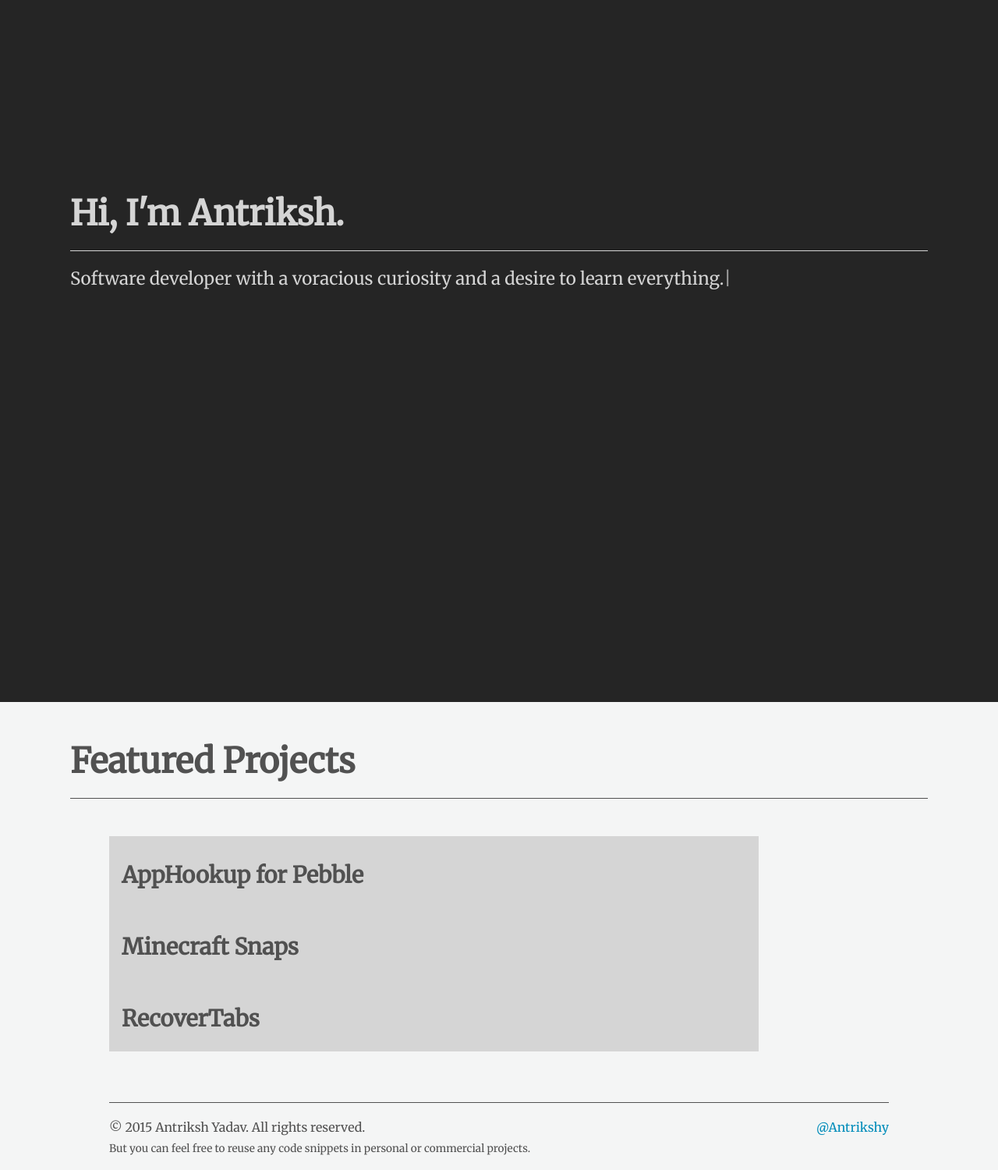
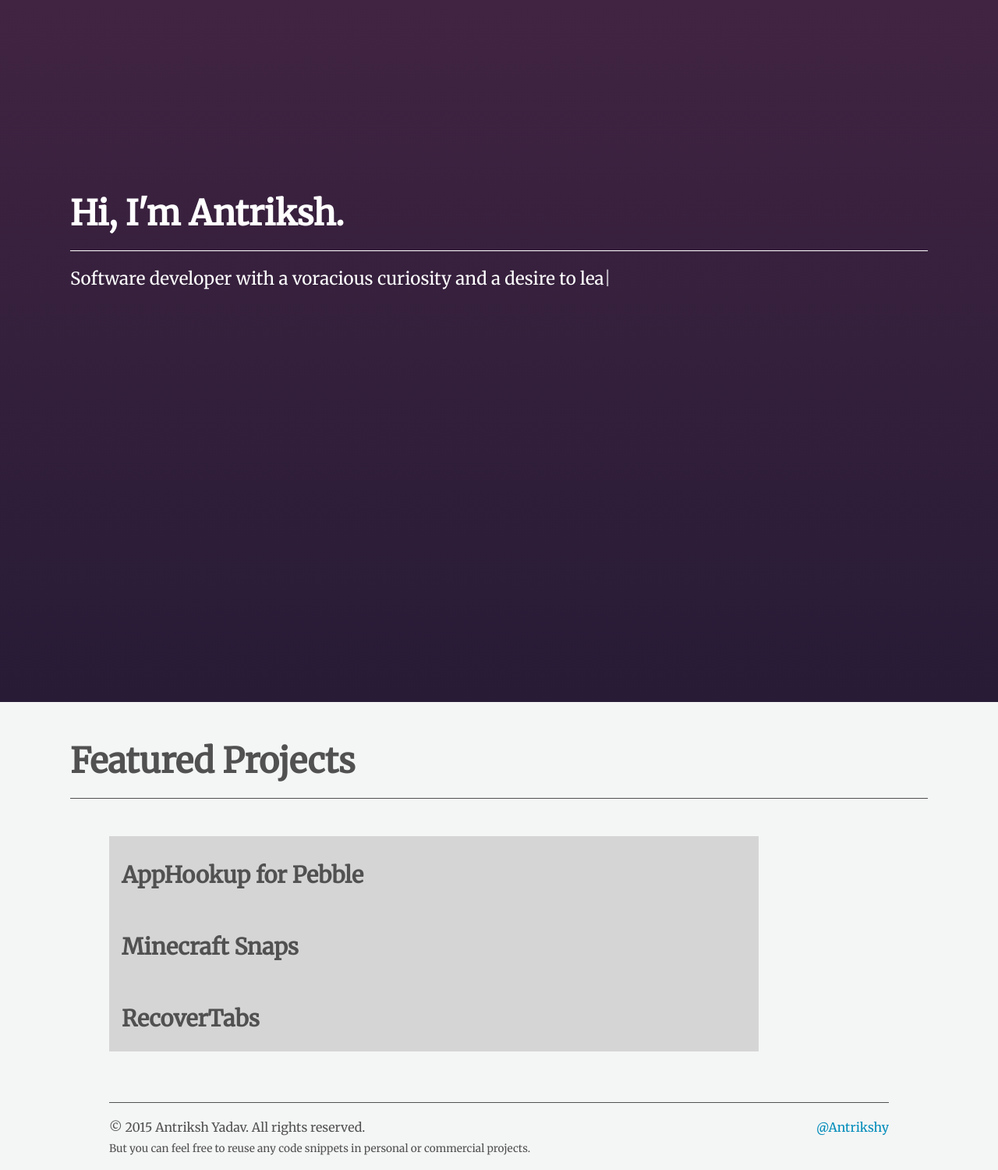
Before and after one commit to Antrikshy/antrikshy.github.io, a Jekyll site: the page built from index.html, in a window 1280 px wide. Shown: the whole page at 78% size. Built offline with Jekyll 4.4.1, drawn with Linux system fonts in a browser that asks for light colours; Markdown is read by kramdown in place of the engine named in the settings.

Commit message:
Some refinements, intro color change

```diff
--- a/index.html
+++ b/index.html
@@ -10,10 +10,8 @@ title: Home
     <span class="intro-text intro-text-1"></span><br/><br class="hide-for-large-up"/>
     <span class="intro-text intro-text-2"></span><br/><br class="hide-for-large-up"/>
     <span class="intro-text intro-text-3"></span><br/><br class="hide-for-large-up"/>
-  </div>
-  <div class="row scroll-prompter show-for-large-up">
-    <div class="small-1 small-push-6 columns">
-      <a href="#"><i class="fa fa-chevron-down"></i></a>
+    <div class="row scroll-prompter-row show-for-large-up">
+      <a href="#" class="scroll-prompter"><i class="fa fa-chevron-down"></i></a>
     </div>
   </div>
 </section>
--- a/public/css/personal.scss
+++ b/public/css/personal.scss
@@ -5,8 +5,13 @@ $main-font: "Merriweather", serif;
 
 $main-color: #515151;
 $main-back-color: #f4f5f5;
-$site-intro-color: #d5d5d5;
-$site-intro-back-color: #252525;
+$site-intro-color: #fff;
+// $site-intro-back-fromColor: #A058A1;
+// $site-intro-back-toColor: #614385;
+// $site-intro-back-fromColor: #5B335C;
+// $site-intro-back-toColor: #45305F;
+$site-intro-back-fromColor: #271B36;
+$site-intro-back-toColor: #412442;
 
 @mixin keyframes($name) {
   @-webkit-keyframes #{$name} { @content; }
@@ -16,12 +21,23 @@ $site-intro-back-color: #252525;
   @keyframes #{$name} { @content; }
 }
 
-@mixin animation($str) {
-  -webkit-animation: #{$str};
-  -moz-animation: #{$str};
-  -ms-animation: #{$str};
-  -o-animation: #{$str};
-  animation: #{$str};
+@mixin animation($name) {
+  -webkit-animation: #{$name};
+  -moz-animation: #{$name};
+  -ms-animation: #{$name};
+  -o-animation: #{$name};
+  animation: #{$name};
+}
+
+@mixin linear-gradient($fromColor, $toColor) {
+  background-color: $toColor; /* Fallback Color */
+  background-image: -webkit-gradient(linear, left top, left bottom, from($fromColor), to($toColor)); /* Saf4+, Chrome */
+  background-image: -webkit-linear-gradient(top, $fromColor, $toColor); /* Chrome 10+, Saf5.1+, iOS 5+ */
+  background-image:    -moz-linear-gradient(top, $fromColor, $toColor); /* FF3.6 */
+  background-image:     -ms-linear-gradient(top, $fromColor, $toColor); /* IE10 */
+  background-image:      -o-linear-gradient(top, $fromColor, $toColor); /* Opera 11.10+ */
+  background-image:         linear-gradient(top, $fromColor, $toColor);
+  filter: progid:DXImageTransform.Microsoft.gradient(GradientType=0,StartColorStr='#{$fromColor}', EndColorStr='#{$toColor}');
 }
 
 html, body {
@@ -65,19 +81,15 @@ p {
   font-size: 1rem;
 }
 
-strong {
-  color: #303030;
-}
-
 small {
   font-size: 85%;
 }
 
 .site-intro {
   height: 100vh;
-  background-color: $site-intro-back-color;
   color: $site-intro-color;
   font-size: 1.4rem;
+  @include linear-gradient($site-intro-back-toColor, $site-intro-back-fromColor);
 
   hr {
     border-color: $site-intro-color;
@@ -87,13 +99,18 @@ small {
     padding: 27vmin 10vmin;
   }
 
-  .scroll-prompter a {
+  .scroll-prompter-row {
+    margin-top: 13rem;
+    text-align: center;
+    @include animation(arrowBounce 0.7s infinite);
+  }
+
+  .scroll-prompter {
     padding: 0;
     margin-left: -3vw;
     font-size: 2.2rem;
     z-index: 100;
     color: $site-intro-color;
-    @include animation(bounceOnce 0.7s infinite);
   }
 }
 
@@ -115,10 +132,10 @@ small {
 }
 
 /* Scroll prompter arrow bounce */
-@include keyframes(bounceOnce) {
-  0% { padding-bottom: 0; }
-  50% { padding-bottom: 10px; }
-  100% { padding-bottom: 0; }
+@include keyframes(arrowBounce) {
+  0% { margin-top: 13rem; }
+  50% { margin-top: 12rem; }
+  100% { margin-top: 13rem; }
 }
 
 /* Blinking typed.js cursor */
--- a/public/js/scripts.js
+++ b/public/js/scripts.js
@@ -1,12 +1,12 @@
 $(document).ready(function() {
     new FastClick(document.body);
 
-    $(".scroll-prompter a").hide();
+    $(".scroll-prompter").hide();
     $(".project-description").hide();
 
     $(".intro-greeting").hide().slideDown('slow', function() {
         $(".intro-text-1").typed({
-            strings: ["^1000Software developer with a voracious curiosity and a desire to learn everything.^1800"],
+            strings: ["^1500Software developer with a voracious curiosity and a desire to learn everything.^1800"],
             typeSpeed: 0,
             callback: function() {
                 $(".typed-cursor").fadeOut("fast");
@@ -16,10 +16,10 @@ $(document).ready(function() {
                     callback: function() {
                         $(".typed-cursor").fadeOut("fast");
                         $(".intro-text-3").typed({
-                            strings: ["I believe in not just writing code, but designing great experiences."],
+                            strings: ["I believe in not just <em>writing code</em>, but designing <em>great experiences</em>."],
                             typeSpeed: 0,
                             callback: function() {
-                                $(".scroll-prompter a").fadeIn("slow");
+                                $(".scroll-prompter").fadeIn("slow");
                             }
                         });
                     }
@@ -28,13 +28,14 @@ $(document).ready(function() {
         });
     });
 
-    $(".scroll-prompter a").click(function() {
+    $(".scroll-prompter").click(function() {
         $(".featured-projects").ScrollTo();
     });
 
     $(".project-box").hover(function() {
-
+        $(this).children(".project-description").slideDown('fast');
     }, function() {
-
+        $(this).children().clearQueue();
+        $(this).children(".project-description").slideUp('fast');
     });
 });
```
